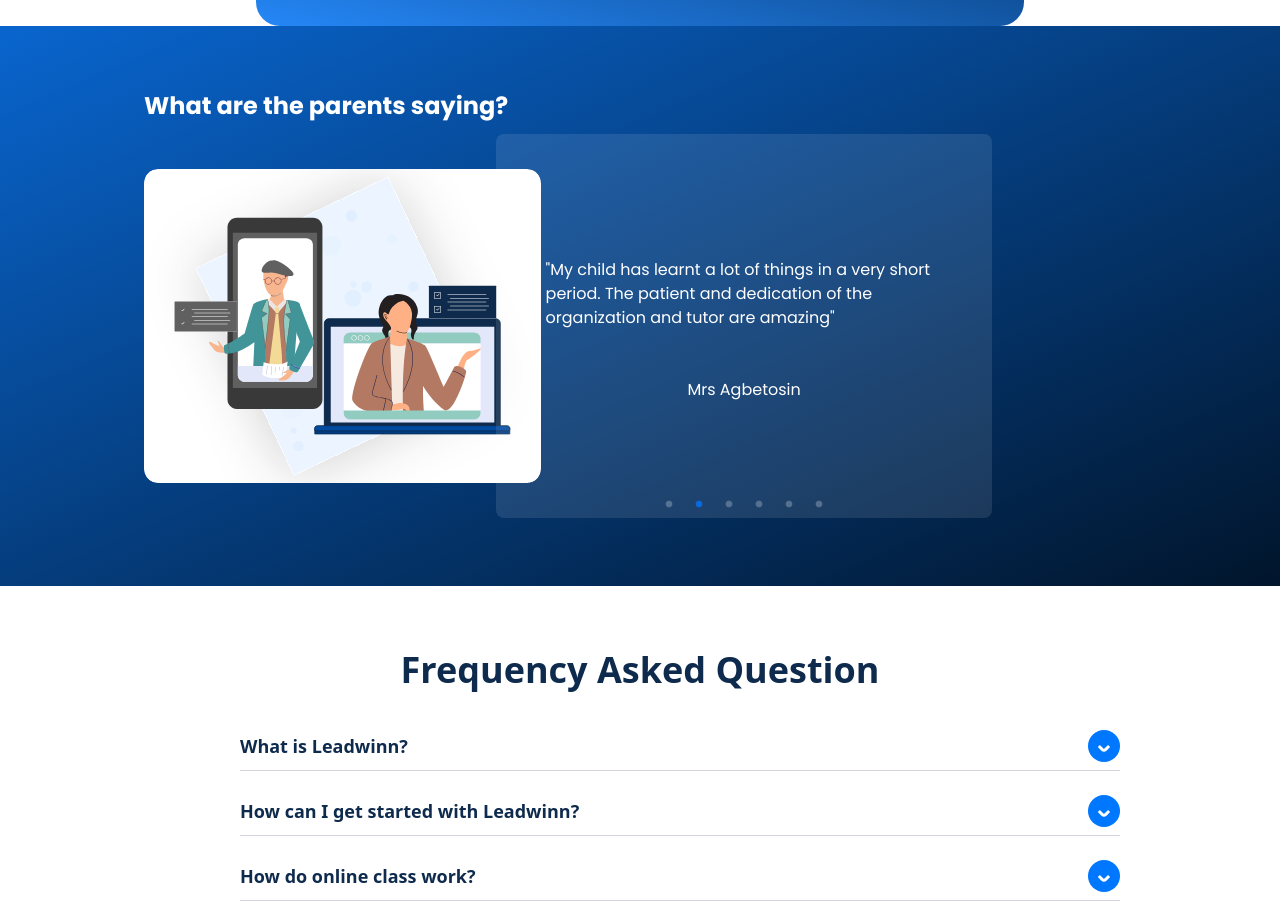
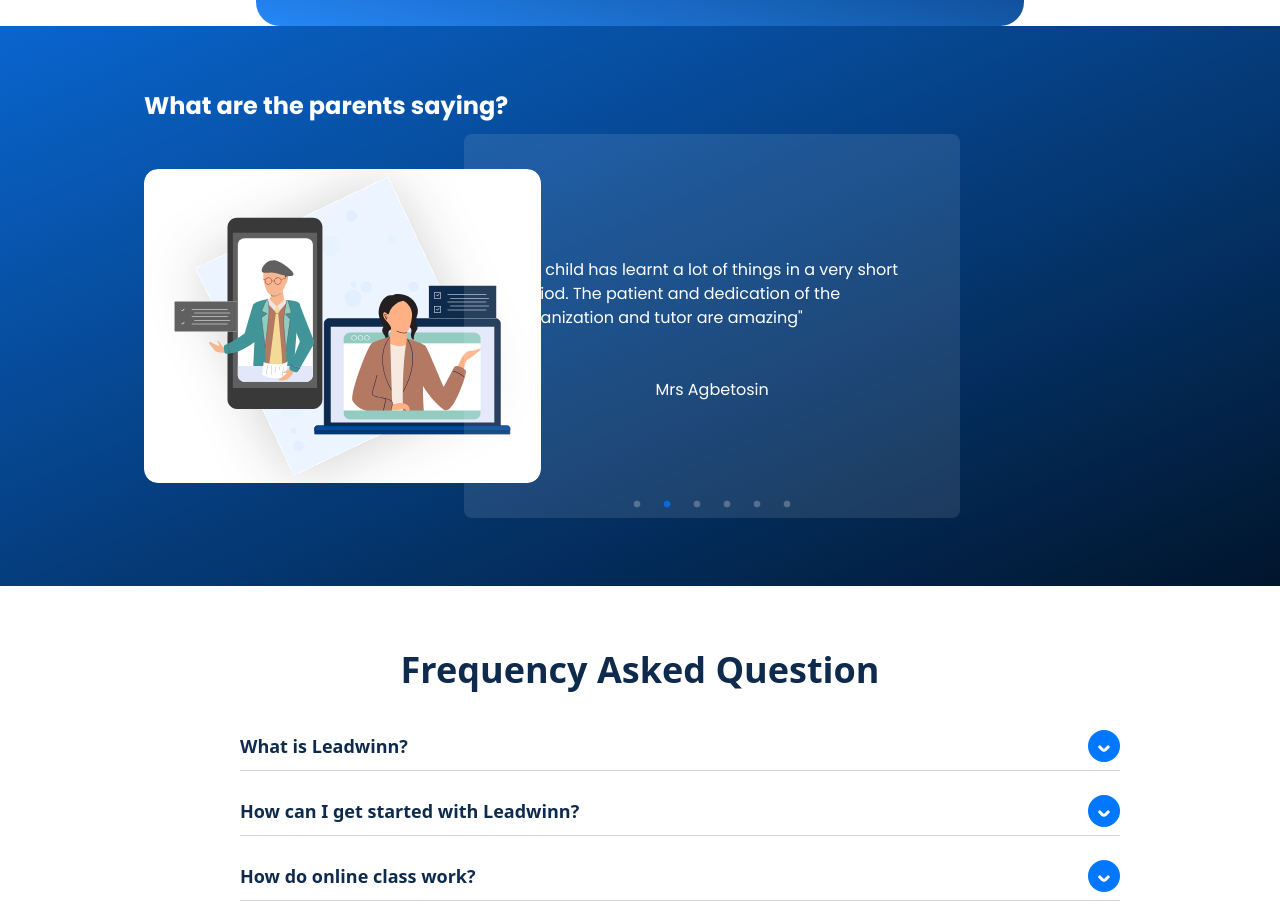
Before and after one commit to Adeleyeha-17/Leadwinn-Academy, a React (Vite) app: page / in a window 1280 px wide. Shown: the part 847-1770 px from the top of the page. Built offline with nearby package versions, Linux system fonts and the light colour scheme.

Commit message:
updated testimonials

```diff
--- a/src/components/Testimonial/Testimonial.tsx
+++ b/src/components/Testimonial/Testimonial.tsx
@@ -54,7 +54,7 @@ export const Testimonial = () => {
 
          </div>
 
-      <div className='bg-white text-white font-poppins bg-opacity-10 rounded-lg h-60 xl:h-96 w-full flex items-center justify-center xl:-ml-36 pt-14 '>
+      <div className='bg-white text-white font-poppins bg-opacity-10 rounded-lg h-60 xl:h-96 w-full flex items-center justify-center lg:-ml-36 xl:-ml-44 pt-14 '>
       <Slider {...sliderSettings} className='w-4/5'>
       {testimonials.map((testimonial, index) => (
         <div key={index} className='py-6'>
```
